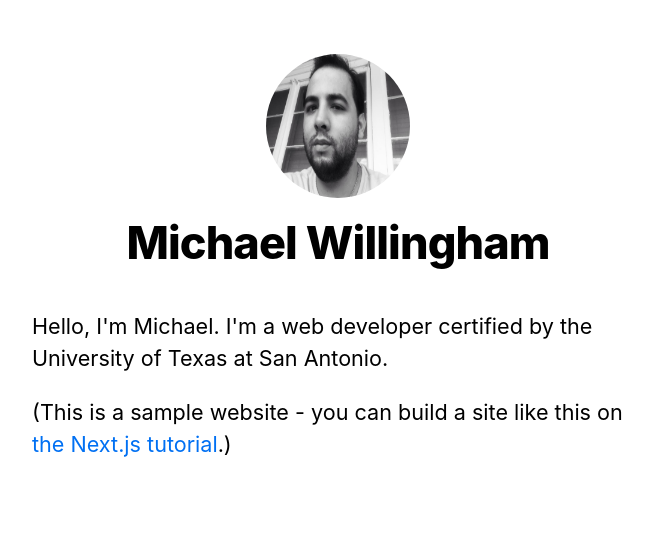
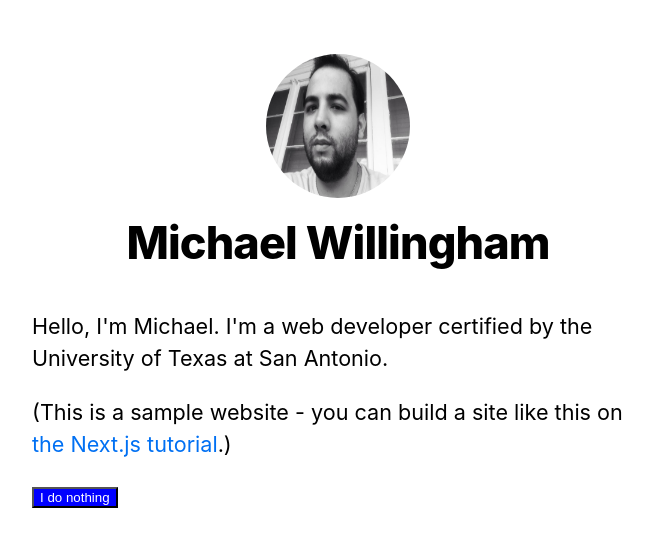
Before and after one commit to malex19889/Next.js_Demo, a Next.js app in the folder nextjs-blog/: page / in a window 1280 px wide. Shown: the top 546 px of the page, without its empty margins (302-955 px from the left). Built offline with nearby package versions, Linux system fonts and the light colour scheme.

Commit message:
adding test button and css compnent

```diff
--- /dev/null
+++ b/nextjs-blog/components/Button/button.module.css
@@ -0,0 +1,10 @@
+.button {
+    background-color: blue;
+    color: white;
+}
+.button:hover {
+    transition: .5s;
+    background-color: red;
+    width: 200px;
+    height: 200px;
+}
--- /dev/null
+++ b/nextjs-blog/components/Button/index.js
@@ -0,0 +1,11 @@
+import React from 'react'
+import styles from "./button.module.css"
+const Button = (props) => {
+    return (
+        <div>
+            <button className={styles.button}>{props.text}</button>
+        </div>
+    )
+}
+
+export default Button
--- a/nextjs-blog/pages/index.js
+++ b/nextjs-blog/pages/index.js
@@ -1,4 +1,5 @@
 import Head from 'next/head'
+import Button from '../components/Button'
 import Layout, { siteTitle } from '../components/layout'
 import utilStyles from '../styles/utils.module.css'
 
@@ -15,6 +16,7 @@ export default function Home() {
           <a href="https://nextjs.org/learn">the Next.js tutorial</a>.)
         </p>
       </section>
+      <Button text="I do nothing"></Button>
     </Layout>
   )
 }
--- a/nextjs-blog/tailwind.config.js
+++ b/nextjs-blog/tailwind.config.js
@@ -0,0 +1,6 @@
+module.export = {
+    purge: [
+        "./pages/**/*.js",
+        "./components/**/*.js"
+    ]
+}
```
